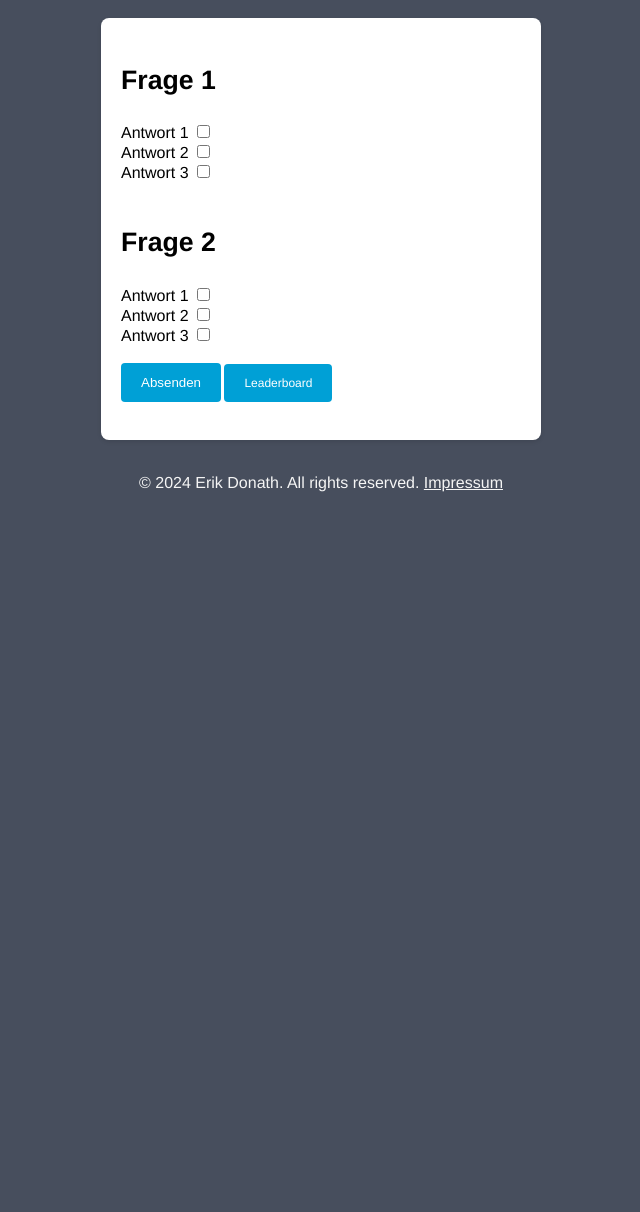
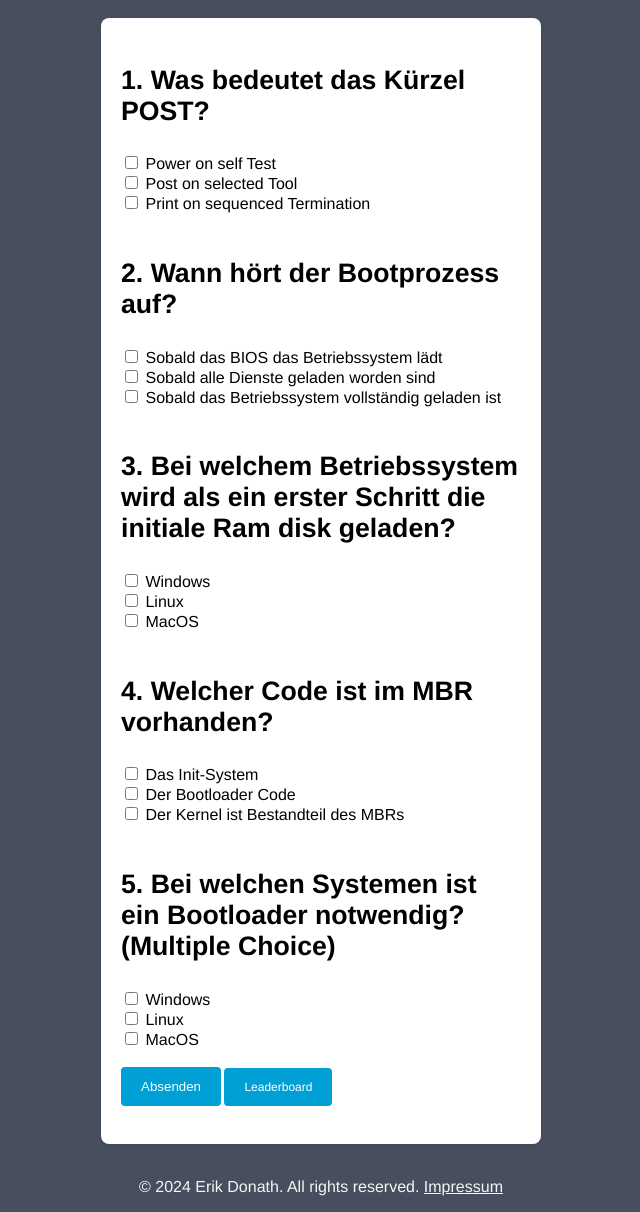
Before and after one commit to Erik-Donath/Bootprozess-Website, a Flask app: template app/templates/quiz/quiz.html in a window 1280 px wide. Shown: the part 46-1258 px from the top of the page, without its empty margins (319-959 px from the left). Before the commit the page ends 538 px from the top, so only its background shows below. Run offline with Flask 3, Linux system fonts and the light colour scheme; the template is opened without the code that fills it: values that come from a table or form of the project are taken from there, others are empty.

Commit message:
Changed Quiz Code and Quiz Questions

```diff
--- a/app/quiz.py
+++ b/app/quiz.py
@@ -21,13 +21,32 @@ class Entry:
 
 
 class Quiz(FlaskForm):
-    q1_1 = BooleanField('q1_1')
-    q1_2 = BooleanField('q1_2')
-    q1_3 = BooleanField('q1_3')
+    # Leider ist es nicht möglich das dynamischer zu schreiben
 
-    q2_1 = BooleanField('q2_1')
-    q2_2 = BooleanField('q2_2')
-    q2_3 = BooleanField('q2_3')
+    # Question 1, Ans: 1
+    q1_1 = BooleanField('q1_1', default=False)
+    q1_2 = BooleanField('q1_2', default=False)
+    q1_3 = BooleanField('q1_3', default=False)
+
+    # Question 2, Ans: 3
+    q2_1 = BooleanField('q2_1', default=False)
+    q2_2 = BooleanField('q2_2', default=False)
+    q2_3 = BooleanField('q2_3', default=False)
+
+    # Question 3, Ans: 2
+    q3_1 = BooleanField('q3_1', default=False)
+    q3_2 = BooleanField('q3_2', default=False)
+    q3_3 = BooleanField('q3_3', default=False)
+
+    # Question 4, Ans: 2
+    q4_1 = BooleanField('q4_1', default=False)
+    q4_2 = BooleanField('q4_2', default=False)
+    q4_3 = BooleanField('q4_3', default=False)
+
+    # Question 5, Ans: 1, 2, 3
+    q5_1 = BooleanField('q5_1', default=False)
+    q5_2 = BooleanField('q5_2', default=False)
+    q5_3 = BooleanField('q5_3', default=False)
 
     submit = SubmitField('Absenden')
 
@@ -60,7 +79,7 @@ def quiz():
     if request.method != 'POST':
         return render_template('quiz/quiz.html', route="quiz", form=Quiz(), profile=Profile.getProfile())
 
-    score = calculateScore(request.form)
+    score = calculateScore(Quiz(request.form))
     res = Profile.updateScore(score)
 
     if res == 1:
@@ -71,25 +90,22 @@ def quiz():
     return redirect(url_for('quiz.leaderboard'))
 
 
-def calculateScore(form: dict):
-    results: dict[str, [int]] = {}
-    for (questionId, _) in dict(form).items():
-        if not questionId.startswith("q"):
-            continue
+def calculateScore(form: Quiz):
+    score: int = 0
 
-        idParts = questionId.split("_")
-        name = idParts[0]
-        answer = idParts[1]
-
-        if not results.get(name):
-            results[name] = []
-
-        results[name].append(answer)
-
-    score = 0
-    right_answers = {'q1': ['1'], 'q2': ['2']}
-    for (name, answers) in right_answers.items():
-        if name in results:
-            score += set(answers) == set(results[name]) if len(answers) else 0
+    if form.q1_1.data and not form.q1_2.data and not form.q1_3.data:
+        score += 1
+    if not form.q2_1.data and not form.q2_2.data and form.q2_3.data:
+        score += 1
+    if not form.q3_1.data and form.q3_2.data and not form.q3_3.data:
+        score += 1
+    if not form.q4_1.data and form.q4_2.data and not form.q4_3.data:
+        score += 1
+    if form.q5_1.data:
+        score += 1
+    if form.q5_2.data:
+        score += 1
+    if form.q5_3.data:
+        score += 1
 
     return score
--- a/app/templates/quiz/quiz.html
+++ b/app/templates/quiz/quiz.html
@@ -8,22 +8,49 @@
     <div class="quiz">
         <form class="centered-container form" action="/quiz/quiz" method="post">
             <div class="question">
-                <p class="question-title">Frage 1</p>
-                <label for="q1-1">Antwort 1</label>
-                <input type="checkbox" id="q1-1" name="q1_1"><br>
-                <label for="q1-2">Antwort 2</label>
-                <input type="checkbox" id="q1-2" name="q1_2"><br>
-                <label for="q1-3">Antwort 3</label>
-                <input type="checkbox" id="q1-3" name="q1_3"><br>
+                <p class="question-title">1. Was bedeutet das Kürzel POST?</p>
+                <input type="checkbox" id="q1-1" name="q1_1">
+                <label for="q1-1">Power on self Test</label><br>
+                <input type="checkbox" id="q1-2" name="q1_2">
+                <label for="q1-2">Post on selected Tool</label><br>
+                <input type="checkbox" id="q1-3" name="q1_3">
+                <label for="q1-3">Print on sequenced Termination</label><br>
             </div><br>
             <div class="question">
-                <p class="question-title">Frage 2</p>
-                <label for="q2-1">Antwort 1</label>
-                <input type="checkbox" id="q2-1" name="q2_1"><br>
-                <label for="q2-2">Antwort 2</label>
-                <input type="checkbox" id="q2-2" name="q2_2"><br>
-                <label for="q2-3">Antwort 3</label>
-                <input type="checkbox" id="q2-3" name="q2_3"><br>
+                <p class="question-title">2. Wann hört der Bootprozess auf?</p>
+                <input type="checkbox" id="q2-1" name="q2_1">
+                <label for="q2-1">Sobald das BIOS das Betriebssystem lädt</label><br>
+                <input type="checkbox" id="q2-2" name="q2_2">
+                <label for="q2-2">Sobald alle Dienste geladen worden sind</label><br>
+                <input type="checkbox" id="q2-3" name="q2_3">
+                <label for="q2-3">Sobald das Betriebssystem vollständig geladen ist</label><br>
+            </div><br>
+            <div class="question">
+                <p class="question-title">3. Bei welchem Betriebssystem wird als ein erster Schritt die initiale Ram disk geladen?</p>
+                <input type="checkbox" id="q3-1" name="q3_1">
+                <label for="q3-1">Windows</label><br>
+                <input type="checkbox" id="q3-2" name="q3_2">
+                <label for="q3-2">Linux</label><br>
+                <input type="checkbox" id="q3-3" name="q3_3">
+                <label for="q3-3">MacOS</label><br>
+            </div><br>
+            <div class="question">
+                <p class="question-title">4. Welcher Code ist im MBR vorhanden?</p>
+                <input type="checkbox" id="q4-1" name="q4_1">
+                <label for="q4-1">Das Init-System</label><br>
+                <input type="checkbox" id="q4-2" name="q4_2">
+                <label for="q4-2">Der Bootloader Code</label><br>
+                <input type="checkbox" id="q4-3" name="q4_3">
+                <label for="q4-3">Der Kernel ist Bestandteil des MBRs</label><br>
+            </div><br>
+            <div class="question">
+                <p class="question-title">5. Bei welchen Systemen ist ein Bootloader notwendig? (Multiple Choice)</p>
+                <input type="checkbox" id="q5-1" name="q5_1">
+                <label for="q5-1">Windows</label><br>
+                <input type="checkbox" id="q5-2" name="q5_2">
+                <label for="q5-2">Linux</label><br>
+                <input type="checkbox" id="q5-3" name="q5_3">
+                <label for="q5-3">MacOS</label><br>
             </div><br>
             <div class="form align-center small">
                 {{ form.hidden_tag() }}
--- a/requirements.txt
+++ b/requirements.txt
@@ -3,3 +3,5 @@ Flask-Bcrypt==1.0.1
 Flask-SQLAlchemy==3.1.1
 Flask-WTF==1.2.1
 #email_validator==2.1.1
+
+WTForms~=3.1.2
```
Also changed, not shown: quizFragen.txt (added, +24 -0 lines).
